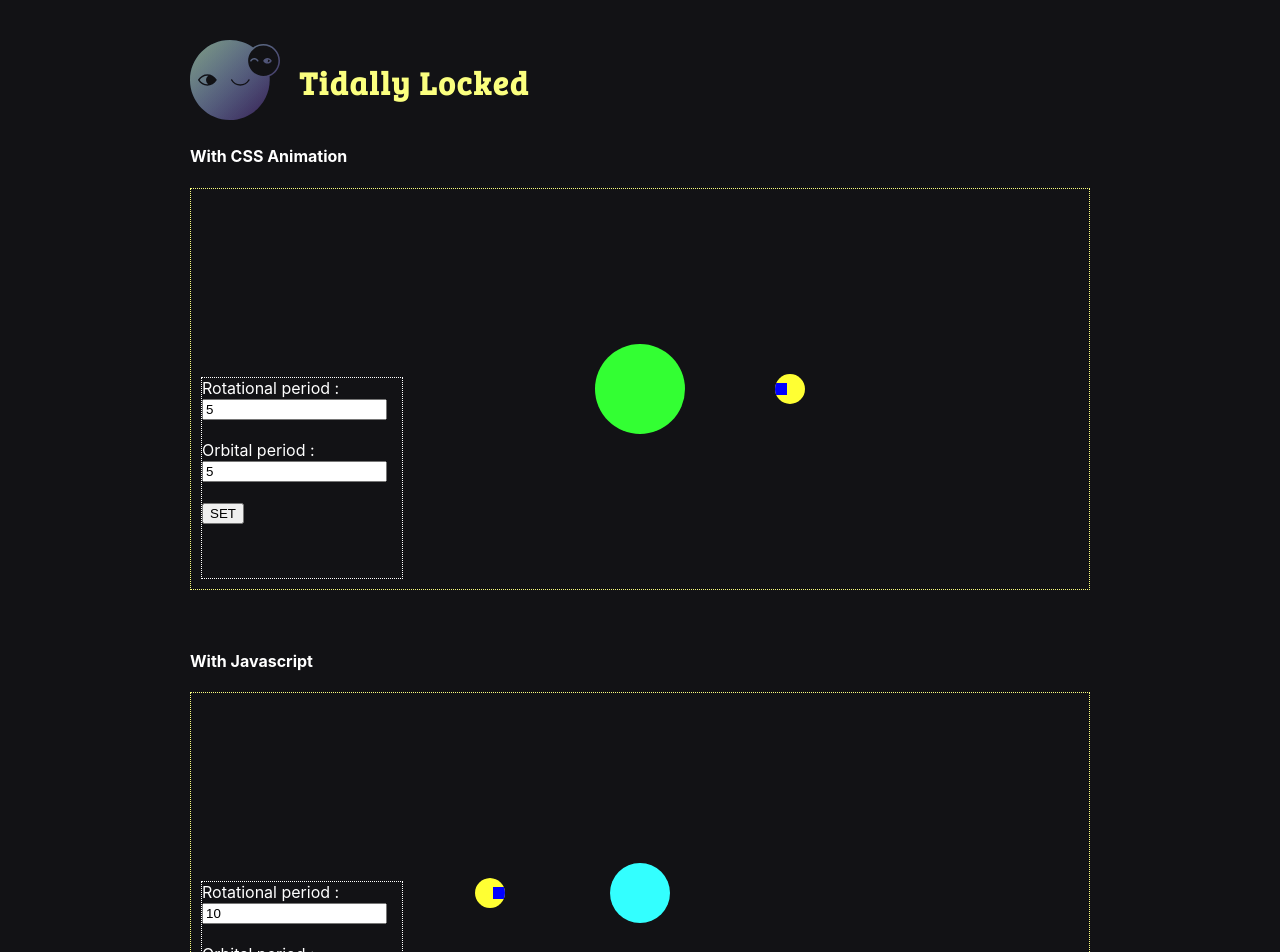
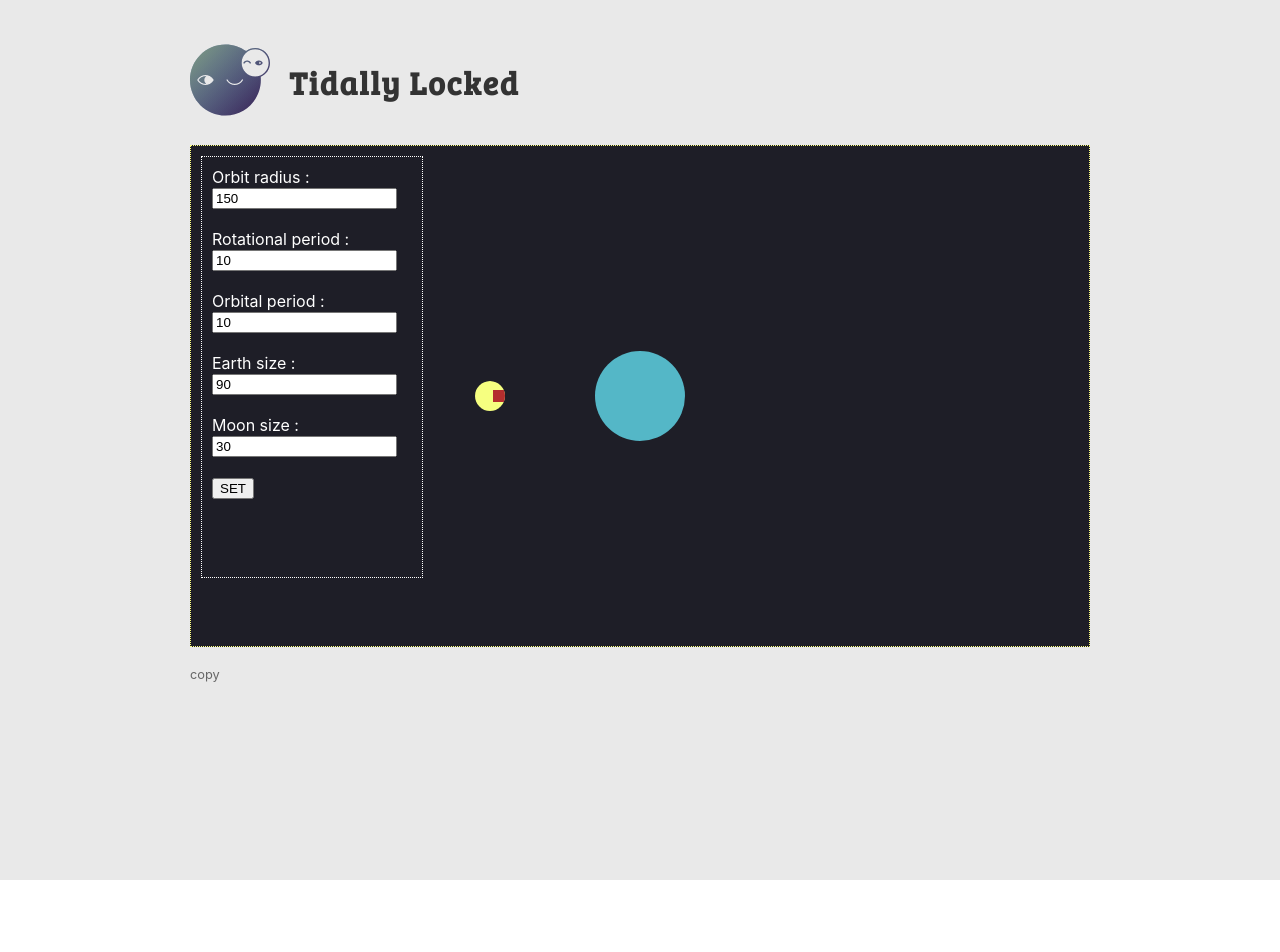
Before and after one commit to ejilee/Tidally-Locked, a React (Create React App) app: page / in a window 1280 px wide. Shown: the top 952 px of the page. After the commit the page ends 880 px from the top, so only its background shows below. Built offline with nearby package versions, Linux system fonts and the light colour scheme.

Commit message:
Added orbit radius, moon size, planet size to state. Added corresponding fields in the Interface. Tweaked Moon.js and Planet.js as styled components with props. Deleted js version(Space2.js & scss)

```diff
--- a/src/App.js
+++ b/src/App.js
@@ -2,7 +2,6 @@ import React from "react";
 import logo from "./logo.svg";
 import "./App.scss";
 import Space from "./components/Space.js";
-import Space2 from "./components/Space2.js";
 
 function App() {
   return (
@@ -12,12 +11,7 @@ function App() {
         <h2 className="logoText">Tidally Locked</h2>
       </header>
       <section className="App-body">
-        <h4>With CSS Animation</h4>
         <Space />
-        <br />
-        <br />
-        <h4>With Javascript</h4>
-        <Space2 />
       </section>
       <footer className="App-footer">copy</footer>
     </div>
--- a/src/App.scss
+++ b/src/App.scss
@@ -6,10 +6,10 @@ html {
 }
 
 .App {
-  background-color: #121215;
+  background-color: #e9e9e9;
   min-height: 100vh;
   font-size: 1rem;
-  color: white;
+  color: #333;
   padding: 40px;
 }
 
@@ -21,7 +21,8 @@ html {
 
 @media (prefers-reduced-motion: no-preference) {
   .logoImg {
-    /* animation: App-logo-spin infinite 20s linear; */
+    height: 80px;
+    width: 80px;
   }
 }
 
@@ -31,23 +32,9 @@ html {
   font-size: 2rem;
   font-family: "Bree Serif", serif;
   letter-spacing: 0.1rem;
-  color: #fbff7f;
+  color: #333;
   line-height: 0;
   white-space: nowrap;
-}
-
-.logoText:before,
-.logoText:after {
-  content: "";
-  position: relative;
-  left: 50%;
-  top: -250%;
-  width: 200%;
-  height: 200%;
-  background-color: #999;
-}
-
-.logoText:hover {
 }
 
 .App-header {
--- a/src/components/Interface.js
+++ b/src/components/Interface.js
@@ -1,10 +1,12 @@
 import React, { useState, useCallback } from "react";
-import "./Interface.scss";
 
-const Interface = ({ rotPer, orbPer, settingRotOrbPer }) => {
+const Interface = ({ rotPer, orbPer, orbRad, mooSiz, plaSiz, setRotOrbPer, setOrbRad, setBodySize }) => {
   const [form, setForm] = useState({
-    rotPer: rotPer,
-    orbPer: orbPer
+    rotationalPeriod: rotPer,
+    orbitalPeriod: orbPer,
+    orbitRadius: orbRad,
+    moonSize: mooSiz,
+    planetSize: plaSiz
   });
 
   const changeInputValue = useCallback(
@@ -20,20 +22,31 @@ const Interface = ({ rotPer, orbPer, settingRotOrbPer }) => {
 
   const onSubmit = useCallback(
     e => {
-      settingRotOrbPer(form);
+      setRotOrbPer(form.rotationalPeriod, form.orbitalPeriod);
+      setOrbRad(form.orbitRadius);
+      setBodySize(form.moonSize, form.planetSize);
       e.preventDefault();
     },
-    [settingRotOrbPer, form]
+    [setRotOrbPer,setOrbRad,setBodySize, form]
   );
 
   return (
     <div className="uiBox">
       <form onSubmit={onSubmit}>
+        Orbit radius :<br />
+        <input
+          type="number"
+          name="orbitRadius"
+          value={form.orbitRadius}
+          onChange={changeInputValue}
+        />
+        <br />
+        <br />
         Rotational period :<br />
         <input
           type="number"
-          name="rotPer"
-          value={form.rotPer}
+          name="rotationalPeriod"
+          value={form.rotationalPeriod}
           onChange={changeInputValue}
         />
         <br />
@@ -41,8 +54,26 @@ const Interface = ({ rotPer, orbPer, settingRotOrbPer }) => {
         Orbital period :<br />
         <input
           type="number"
-          name="orbPer"
-          value={form.orbPer}
+          name="orbitalPeriod"
+          value={form.orbitalPeriod}
+          onChange={changeInputValue}
+        />
+        <br />
+        <br />
+        Earth size :<br />
+        <input
+          type="number"
+          name="planetSize"
+          value={form.planetSize}
+          onChange={changeInputValue}
+        />
+        <br />
+        <br />
+        Moon size :<br />
+        <input
+          type="number"
+          name="moonSize"
+          value={form.moonSize}
           onChange={changeInputValue}
         />
         <br />
--- a/src/components/Interface.scss
+++ /dev/null
@@ -1,8 +0,0 @@
-.uiBox {
-  position: absolute;
-  bottom: 10px;
-  left: 10px;
-  width: 200px;
-  height: 200px;
-  border: 1px dotted #fff;
-}
--- a/src/components/Moon.js
+++ b/src/components/Moon.js
@@ -1,5 +1,5 @@
 import React from "react";
-import styled, { css } from "styled-components";
+import styled from "styled-components";
 
 const StyledMoon = styled.div`
   position: absolute;
@@ -12,23 +12,23 @@ const StyledMoon = styled.div`
   animation-timing-function: linear;
   @keyframes MOON-REVOLUTION {
     0% {
-      transform: rotate(0deg) translate(150px) rotate(0deg);
+      transform: rotate(0deg) translate(${props => props.orbRad + "px" || "150px"}) rotate(0deg);
     }
     100% {
-      transform: rotate(-360deg) translate(150px) rotate(360deg);
+      transform: rotate(-360deg) translate(${props => props.orbRad + "px" || "150px"}) rotate(360deg);
     }
   }
 `;
 
 const MoonBody = styled.div`
   position: absolute;
-  background-color: #ff3;
-  width: 30px;
-  height: 30px;
+  background-color: #f6ff80;
+  width: ${props => props.mooSiz + "px" || "30px"};
+  height: ${props => props.mooSiz + "px" || "30px"};
   overflow: hidden;
-  border-radius: 30px;
-  top: calc(50% - 15px);
-  left: calc(50% - 15px);
+  border-radius: ${props => props.mooSiz + "px" || "30px"};
+  top: calc(50% -  ${props => props.mooSiz/2 + "px" || "15px"});
+  left: calc(50% -  ${props => props.mooSiz/2 + "px" || "15px"});
   transform-origin: 50% 50%;
   animation-name: MOON-ROTATION;
   animation-duration: ${props => props.rotPer + "s" || "0s"};
@@ -50,14 +50,14 @@ const MoonFace = styled.div`
   position: absolute;
   top: 30%;
   left: 0;
-  background-color: ${props => props.faceColor || "#000"};
+  background-color: #b42e2e;
 `;
 
-const Moon = ({ rotPer, orbPer }) => {
+const Moon = ({ rotPer, orbPer, orbRad, mooSiz }) => {
   return (
-    <StyledMoon orbPer={orbPer}>
-      <MoonBody rotPer={rotPer}>
-        <MoonFace faceColor="blue"></MoonFace>
+    <StyledMoon orbPer={orbPer} orbRad={orbRad}>
+      <MoonBody rotPer={rotPer} mooSiz={mooSiz}>
+        <MoonFace></MoonFace>
       </MoonBody>
     </StyledMoon>
   );
--- a/src/components/Planet.js
+++ b/src/components/Planet.js
@@ -1,9 +1,20 @@
 import React from "react";
+import styled from "styled-components";
 
-const Planet = () => {
+const PlanetBody = styled.div`
+  position: absolute;
+  background-color: #54b7c7;
+  width: ${props => props.plaSiz + "px" || "90px"};
+  height: ${props => props.plaSiz + "px" || "90px"};
+  border-radius: ${props => props.plaSiz + "px" || "90px"};
+  top: calc(50% -  ${props => props.plaSiz/2 + "px" || "45px"});
+  left: calc(50% -  ${props => props.plaSiz/2 + "px" || "45px"});
+`
+
+const Planet = ({plaSiz}) => {
   return (
     <div className="planetContainer">
-      <div className="planetBody"></div>
+      <PlanetBody plaSiz={plaSiz} />
     </div>
   );
 };
--- a/src/components/Space.js
+++ b/src/components/Space.js
@@ -1,31 +1,74 @@
-import React, { useState } from "react";
+import React, { useReducer, useCallback } from "react";
 import Interface from "./Interface";
 import Planet from "./Planet";
 import Moon from "./Moon";
 import "./Space.scss";
 
+const initialSetting = {
+    rotationalPeriod: 10,
+    orbitalPeriod: 10,
+    orbitRadius: 150,
+    moonSize: 30,
+    planetSize: 90,
+};
+
+function settingReducer(setting, action){
+  switch (action.type){
+    case 'ROTATIONAL_PERIOD':
+      return {...setting, rotationalPeriod : action.rotPer};
+    case 'ORBITAL_PERIOD':
+      return {...setting, orbitalPeriod : action.orbPer};
+    case 'ORBIT_RADIUS':
+      return {...setting, orbitRadius : action.orbRad};
+    case 'MOON_SIZE':
+      return {...setting, moonSize : action.mooSiz};
+    case 'PLANET_SIZE':
+        return {...setting, planetSize : action.plaSiz};
+    default :
+      return setting;
+  }
+}
+
 const Space = () => {
-  const [periods, setPeriods] = useState({
-    rotPer: 5,
-    orbPer: 5
-  });
-  const settingRotOrbPer = form => {
-    console.log("beech");
-    const newPeriods = {
-      rotPer: form.rotPer,
-      orbPer: form.orbPer
-    };
-    console.log(newPeriods);
-    setPeriods(newPeriods);
-  };
+
+  const [setting, dispatchSetting] = useReducer(settingReducer, initialSetting);
+
+  const setRotOrbPer = useCallback((rotPer, orbPer) =>{
+    dispatchSetting({type: 'ROTATIONAL_PERIOD', rotPer});
+    dispatchSetting({type: 'ORBITAL_PERIOD', orbPer});
+  }, []
+  );
+
+  const setOrbRad = useCallback((orbRad) =>{
+    dispatchSetting({type: 'ORBIT_RADIUS', orbRad});
+  }, []
+  );
+
+  const setBodySize = useCallback((mooSiz, plaSiz) => {
+    dispatchSetting({type: 'MOON_SIZE', mooSiz});
+    dispatchSetting({type: 'PLANET_SIZE', plaSiz});
+  },[]);
+
   return (
     <div className="spaceContainer">
-      <Planet />
-      <Moon rotPer={periods.rotPer} orbPer={periods.orbPer} />
+      <Planet
+        plaSiz={setting.planetSize}
+      />
+      <Moon
+        rotPer={setting.rotationalPeriod}
+        orbPer={setting.orbitalPeriod}
+        orbRad={setting.orbitRadius}
+        mooSiz={setting.moonSize}
+      />
       <Interface
-        rotPer={periods.rotPer}
-        orbPer={periods.orbPer}
-        settingRotOrbPer={settingRotOrbPer}
+        rotPer={setting.rotationalPeriod}
+        orbPer={setting.orbitalPeriod}
+        orbRad={setting.orbitRadius}
+        mooSiz={setting.moonSize}
+        plaSiz={setting.planetSize}
+        setRotOrbPer={setRotOrbPer}
+        setOrbRad={setOrbRad}
+        setBodySize={setBodySize}
       />
     </div>
   );
--- a/src/components/Space.scss
+++ b/src/components/Space.scss
@@ -1,18 +1,19 @@
 .spaceContainer {
-  min-height: 400px;
+  min-height: 500px;
   border: dotted #fbff7f 1px;
+  background-color: #1e1e27;
   position: relative;
   overflow: hidden;
 
-  .planetContainer {
-    .planetBody {
-      position: absolute;
-      background-color: #3f3;
-      width: 90px;
-      height: 90px;
-      border-radius: 90px;
-      top: calc(50% - 45px);
-      left: calc(50% - 45px);
-    }
+  .uiBox {
+    position: absolute;
+    padding: 10px;
+    top: 10px;
+    left: 10px;
+    width: 200px;
+    height: 400px;
+    border: 1px dotted #fff;
+    color: #FFF;
   }
+
 }
--- a/src/components/Space2.js
+++ /dev/null
@@ -1,38 +0,0 @@
-import React, { useState, useCallback } from "react";
-import Interface from "./Interface";
-import Planet from "./Planet";
-import Moon from "./Moon";
-import "./Space2.scss";
-
-const Space2 = () => {
-  const [periods, setPeriods] = useState({
-    rotPer: 10,
-    orbPer: 10
-  });
-  const settingRotOrbPer = form => {
-    console.log("beech");
-    const newPeriods = {
-      rotPer: form.rotPer,
-      orbPer: form.orbPer
-    };
-    console.log(newPeriods);
-    setPeriods(newPeriods);
-  };
-  // const moveIt = useCallback(() => {
-  //   setInterval(() => {}, 500);
-  // }, []);
-  // moveIt();
-  return (
-    <div className="spaceContainer2">
-      <Planet />
-      <Moon rotPer={periods.rotPer} orbPer={periods.orbPer} />
-      <Interface
-        rotPer={periods.rotPer}
-        orbPer={periods.orbPer}
-        settingRotOrbPer={settingRotOrbPer}
-      />
-    </div>
-  );
-};
-
-export default Space2;
--- a/src/components/Space2.scss
+++ /dev/null
@@ -1,54 +0,0 @@
-.spaceContainer2 {
-  min-height: 400px;
-  border: dotted #fbff7f 1px;
-  position: relative;
-  overflow: hidden;
-
-  .planetContainer {
-    .planetBody {
-      position: absolute;
-      background-color: #3ff;
-      width: 60px;
-      height: 60px;
-      border-radius: 30px;
-      top: calc(50% - 30px);
-      left: calc(50% - 30px);
-    }
-  }
-
-  .moonContainer {
-    position: absolute;
-    width: 100%;
-    height: 100%;
-    transform-origin: 50% 50%;
-    .moonBody {
-      position: absolute;
-      background-color: #ff3;
-      width: 30px;
-      height: 30px;
-      overflow: hidden;
-      border-radius: 30px;
-      top: calc(50% - 15px);
-      left: calc(50% - 15px + 150px);
-      transform-origin: 50% 50%;
-
-      .moonFace {
-        width: 40%;
-        height: 40%;
-        position: absolute;
-        top: 30%;
-        left: 0;
-        background-color: #9b13c1;
-      }
-    }
-  }
-
-  .uiBox {
-    position: absolute;
-    bottom: 10px;
-    left: 10px;
-    width: 200px;
-    height: 200px;
-    border: 1px dotted #fff;
-  }
-}
```
